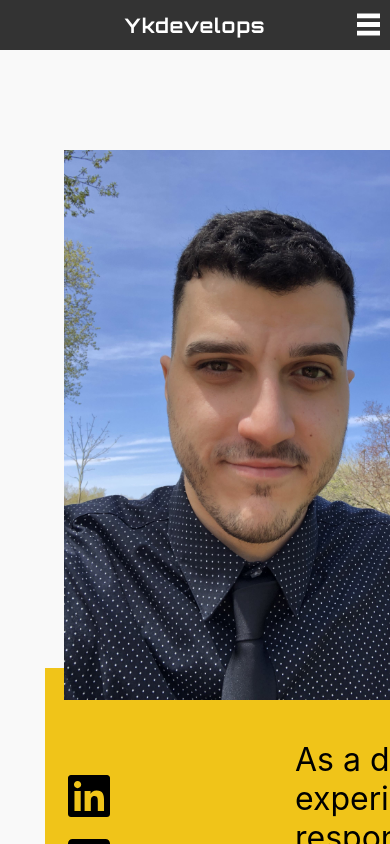
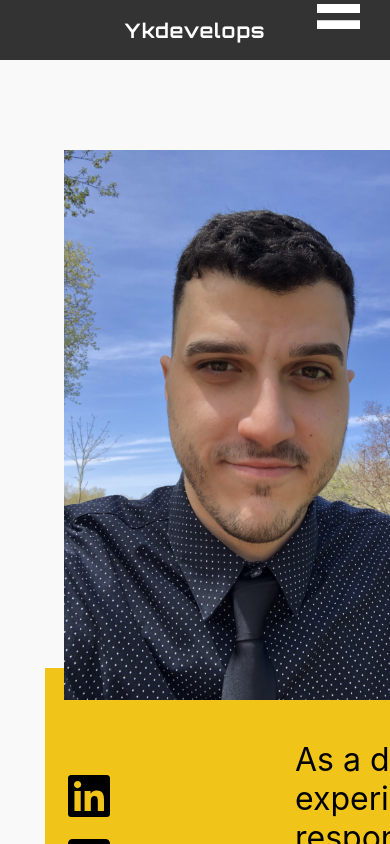
Before and after one commit to ykdevelops/ykdevelops-r3f, a React (Create React App) app in the folder ykdevelops-r3f/: page /about in a window 390 px wide. Shown: the top 844 px of the page. Built offline with nearby package versions, Linux system fonts and the light colour scheme; a web font is replaced by a local one.

Commit message:
style: :zap: Mobile css updates for about and navbar

```diff
--- a/ykdevelops-r3f/src/components/About.js
+++ b/ykdevelops-r3f/src/components/About.js
@@ -4,13 +4,16 @@ import { FaLinkedin } from "react-icons/fa";
 import { FaGithubSquare } from "react-icons/fa";
 import { FaTwitterSquare } from "react-icons/fa";
 import { FaYoutubeSquare } from "react-icons/fa";
+import { Suspense } from 'react';
 
 const About = () => {
     return (
         <div className='about-page'>
 
             <div className='headshot-row'>
-                <img className='headshot' src="/headshot.jpeg" alt="" />
+                <Suspense fallback={<div className='loading-image'></div>}>
+                    <img className='headshot' src="/headshot.jpeg" alt="headshot" />
+                </Suspense>
                 <h2 className='welcome-statement'>
                     <div>Hello,</div>
                     <div>I'm Youssef!</div>
--- a/ykdevelops-r3f/src/index.css
+++ b/ykdevelops-r3f/src/index.css
@@ -1,13 +1,16 @@
 body {
   margin: 0;
-  font-family: -apple-system, BlinkMacSystemFont, 'Segoe UI', 'Roboto', 'Oxygen',
-    'Ubuntu', 'Cantarell', 'Fira Sans', 'Droid Sans', 'Helvetica Neue',
+  font-family: -apple-system, BlinkMacSystemFont, "Segoe UI", "Roboto", "Oxygen",
+    "Ubuntu", "Cantarell", "Fira Sans", "Droid Sans", "Helvetica Neue",
     sans-serif;
   -webkit-font-smoothing: antialiased;
   -moz-osx-font-smoothing: grayscale;
 }
 
 code {
-  font-family: source-code-pro, Menlo, Monaco, Consolas, 'Courier New',
+  font-family: source-code-pro, Menlo, Monaco, Consolas, "Courier New",
     monospace;
 }
+html {
+  background-color: white;
+}
--- a/ykdevelops-r3f/src/styles/about.css
+++ b/ykdevelops-r3f/src/styles/about.css
@@ -132,7 +132,7 @@ h1 {
     flex-direction: column;
     align-items: center;
     background-color: #f9f9f9;
-    min-height: 100vh;
+    height: 100vh;
     min-width: 100vw;
     top: 0;
     left: 0;
@@ -179,6 +179,11 @@ h1 {
     width: 400px;
     height: 550px;
     z-index: 2;
+  }
+  .loading-image {
+    background-color: grey;
+    width: 400px;
+    height: 550px;
   }
   .headshot-row {
     width: 100%;
--- a/ykdevelops-r3f/src/styles/navbar.css
+++ b/ykdevelops-r3f/src/styles/navbar.css
@@ -1,8 +1,139 @@
 @media only screen and (max-width: 600px) {
   .head-title {
-    font-size: 20px !important;
+    font-size: 40px;
+  }
+  .navbar {
+    position: fixed;
+    top: 0;
+    left: 0;
+    width: 100%;
+    height: 60px;
+    background-color: #333;
+    color: #fff;
+    z-index: 9999; /* Ensures that the navbar appears on top of other elements */
+    display: flex;
+    flex-direction: column;
+    justify-content: center;
+    align-items: center;
+  }
+  .mid-section {
+    width: 100%;
+    max-width: 1000px;
+    height: 100%;
+    position: relative;
+  }
+  .title-row {
+    top: 0;
+    width: 100%;
+    height: 100%;
+    display: flex;
+    justify-content: center;
+    align-items: center;
+    z-index: 111;
+  }
+  .head-title {
+    font-size: 20px;
+    letter-spacing: 1px;
+    display: flex;
+    justify-content: center;
+    width: 300px;
+    color: rgb(255, 255, 255);
+    font-family: "Orbitron", sans-serif;
+  }
+  .head-dropdown {
+    width: 100%;
+    display: flex;
+    justify-content: flex-end;
+    transform: translate(-10px, -85px);
+  }
+  .hamburger {
+    right: 0;
+    width: 200px;
+    display: flex;
+    position: absolute;
+    background-color: #333;
+    transform: translateY(0px);
+    border-bottom-left-radius: 5%;
+    border-bottom-right-radius: 5%;
+    display: flex;
+    flex-direction: column;
+    align-items: center;
+  }
+
+  a {
+    text-decoration: none;
+  }
+  .hamburger-menu {
+    opacity: 0;
+    visibility: hidden;
+  }
+
+  .hamburger-menu.open {
+    opacity: 1;
+    visibility: visible;
+    transform: translateY(80px);
+  }
+  .fade-in-out {
+    opacity: 0;
+    transition: opacity 0.5s ease;
+  }
+
+  .fade-in-out.active {
+    opacity: 1;
+  }
+  .loading-spinner {
+    width: 100%;
+    height: 100%;
+    display: flex;
+    justify-content: center;
+    align-items: center;
+  }
+  .dropdown-link {
+    color: white;
+    text-decoration: none;
+    font-size: 20px;
+    width: 90%;
+    height: 50px;
+    display: flex;
+    align-items: center;
+    justify-content: flex-start;
+    margin: 10px;
+  }
+  .ham-icon {
+    background-image: url(/src/assets/icons/menu.svg);
+    height: 43px;
+    width: 43px;
+    transform: translateY(12px);
+    transition: box-shadow 0.3s ease-in-out;
+    cursor: pointer;
+    margin-right: 20px;
+  }
+  .ham-icon-active {
+    background-image: url(/src/assets/icons/menu.svg);
+    height: 43px;
+    width: 43px;
+    transform: translateY(12px);
+    box-shadow: 0 0 10px rgb(135, 135, 135);
+    cursor: pointer;
+    transition: box-shadow 0.3s ease-in-out;
+    cursor: pointer;
+    margin-right: 20px;
+  }
+
+  .dropdown-link.active {
+    background-color: rgba(255, 255, 255, 0.16);
+    color: white;
+    text-decoration: none;
+    font-size: 20px;
+    display: flex;
+    align-items: center;
+    border-radius: 10px;
+  }
+  .ham-item {
+    padding-left: 1rem;
   }
 }
+@media only screen and (min-width: 601px) {
   .navbar {
     position: fixed;
     top: 0;
@@ -129,3 +260,4 @@ a {
   .ham-item {
     padding-left: 1rem;
   }
+}
```
Lines whose indentation alone changed are shown as unchanged.
